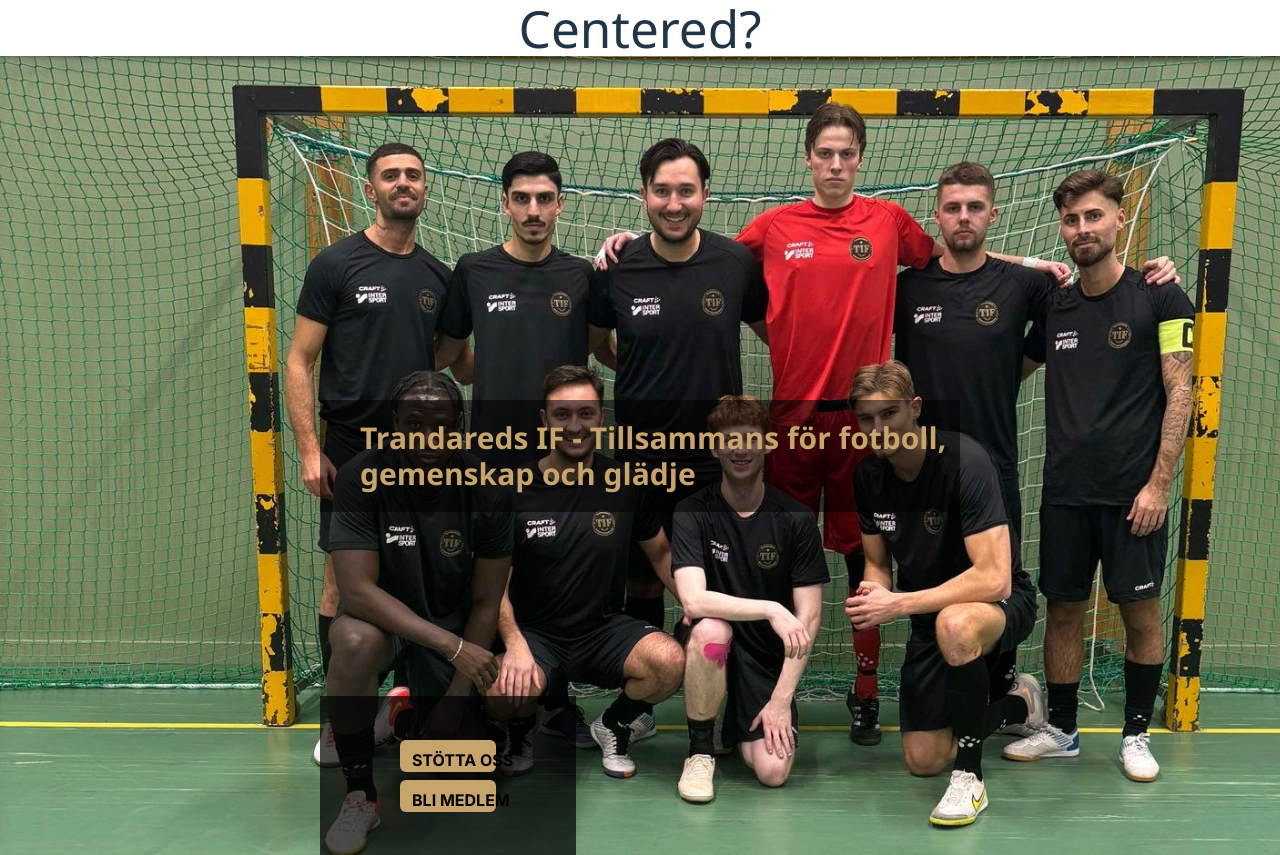
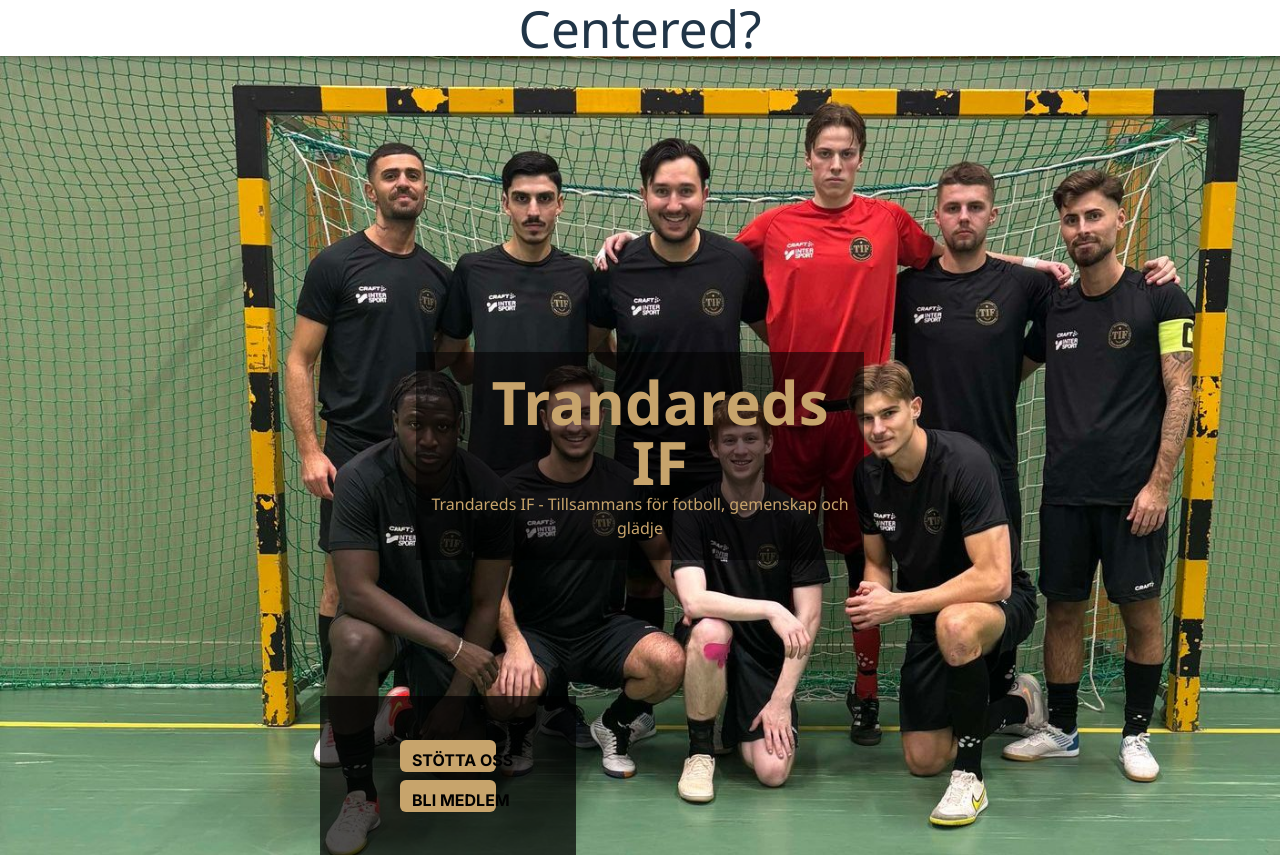
Before and after one commit to lia-2-team-1/webbsite, a React (Vite) app: page / in a window 1280 px wide. Shown: the top 855 px of the page. Built offline with nearby package versions, Linux system fonts and the light colour scheme.

Commit message:
made h1 bigger and added paragraph under for heirky

```diff
--- a/src/components/Hero.tsx
+++ b/src/components/Hero.tsx
@@ -4,12 +4,11 @@ import Button from "./Button";
 export const Hero = () => {
   return (
     <div className="w-full">
- <div className="min-h-screen flex items-center justify-center bg-cover bg-no-repeat lg:bg-[url('/tif-hero.jpg')] bg-[url('/hero-mobile.jpg')]">
-  <div className="bg-black bg-opacity-55 w-3/4 py-5 flex mx-auto lg:w-[50%] lg:text-center">
-    <h1 className="text-2xl lg:text-3xl text-sandybrown font-bold text-left pl-3 lg:pl-10">
-      Trandareds IF - Tillsammans för fotboll, gemenskap och glädje
-    </h1>
-  </div>
+      <div className="min-h-screen flex items-center justify-center bg-cover bg-no-repeat lg:bg-[url('/tif-hero.jpg')] bg-[url('/hero-mobile.jpg')]">
+        <div className="bg-black bg-opacity-55 w-3/4 py-5 flex mx-auto lg:w-[35%] lg:text-center flex-col">
+          <h1 className="text-4xl lg:text-6xl text-sandybrown font-bold pl-3 lg:pl-10 text-center">Trandareds IF</h1>
+          <p className="text-sandybrown text-center font-medium">Trandareds IF - Tillsammans för fotboll, gemenskap och glädje</p>
+        </div>
         <div className="bg-black p-10 bg-opacity-70 flex flex-col lg:left-80 md:w-[40%] absolute -bottom-14 lg:items-center w-[80%] left-10 right-10 lg:w-[20%]">
           <Button onClick={""} linkTo={"#"} text={"STÖTTA OSS"}></Button>
           <Button onClick={""} linkTo={"#"} text={"BLI MEDLEM"}></Button>
```
